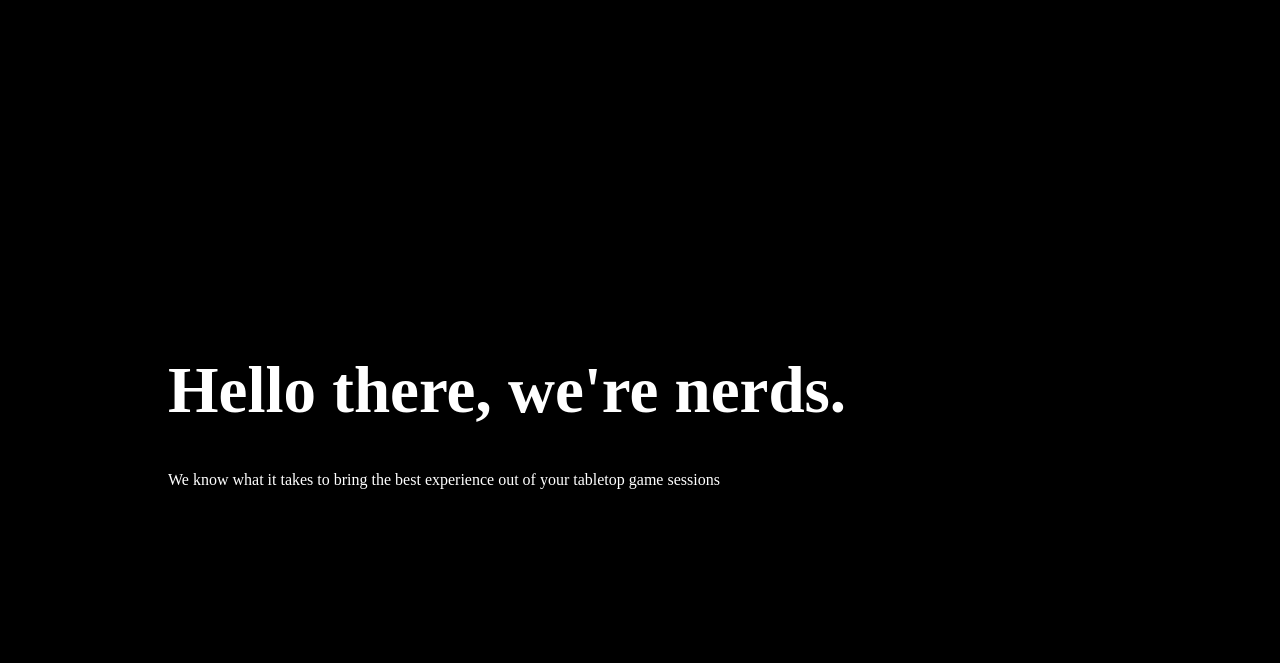
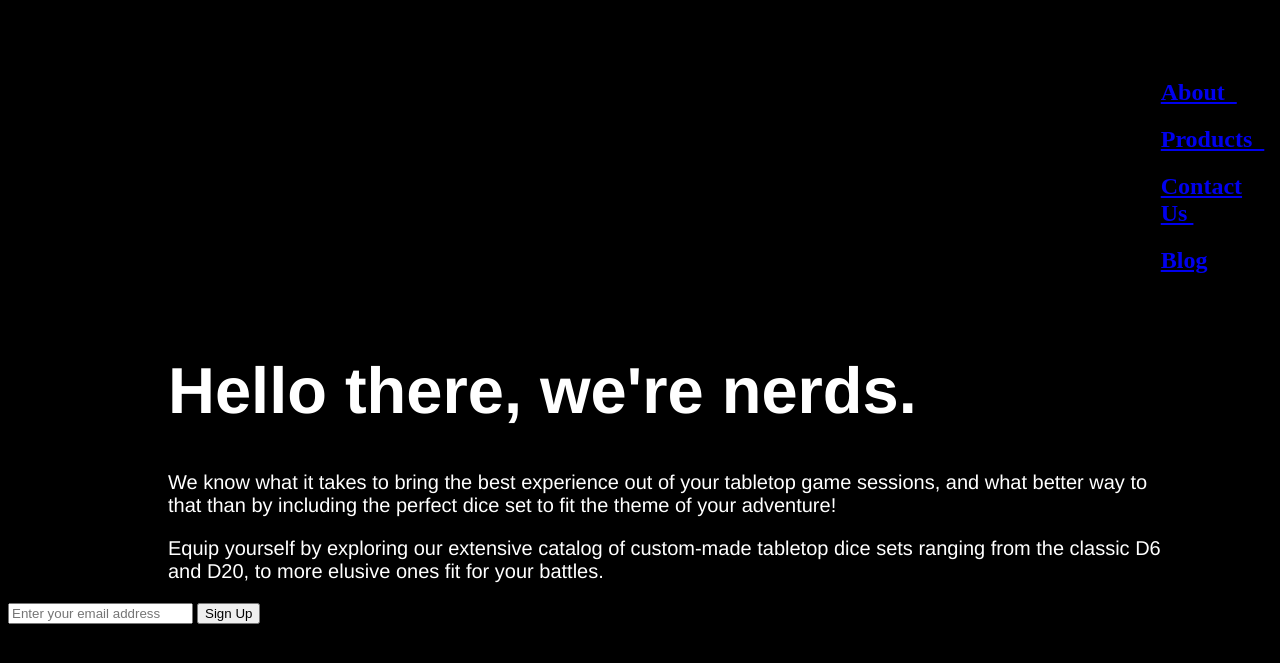
Before and after one commit to Squishyblox/html_assignment, a plain HTML site: page 4. DiceLord - About Page.html in a window 1280 px wide. Shown: the part 61-724 px from the top of the page. Drawn offline with Linux system fonts and the light colour scheme; a script that the page names is missing.

Commit message:
Update 4. DiceLord - About Page.html

```diff
--- a/4. DiceLord - About Page.html
+++ b/4. DiceLord - About Page.html
@@ -13,6 +13,12 @@
     <style>
         h1 {
             font-size: 65px;
+            font-family: Helvetica;
+        }
+
+        p {
+            font-size: 20px;
+            font-family: Helvetica;
         }
 
 
@@ -85,8 +91,16 @@
             </h1>
 
             <p style = "color:white">
-                We know what it takes to bring the best experience out of your tabletop game sessions
+                We know what it takes to bring the best experience out of your tabletop game sessions, and what better way to <br>
+                that than by including the perfect dice set to fit the theme of your adventure!
             </p>
+
+            <p style="color:white">
+                Equip yourself by exploring our extensive catalog of custom-made tabletop dice sets ranging from the classic D6 <br> and D20, to more
+                elusive ones fit for your battles.
+
+            </p>
+
 
 
 
@@ -99,7 +113,26 @@
 
         </div>
     </div>
+
+    <footer>
+        <div class="footer-container">
+            <nav class="footer">
+                <h2><a href="url">About &nbsp;</a></h2>
+                <h2><a href="url">Products &nbsp;</a></h2>
+                <h2><a href="url">Contact Us&nbsp;</a></h2>
+                <h2><a href="url">Blog</a></h2>
+                <div class="form-email">
+                    <h2>Join our Newsletter</h2>
+                    <input type="email" placeholder="Enter your email address" id="form-email">
+                    <input type="submit" value="Sign Up"
+                    id="form-button">
+                </div>
+            </nav>
+        </div>
+    </footer>
 </body>
+
+
 
 <script src="NavbarScript.js"></script>
 <script src="About.js"></script>
```
